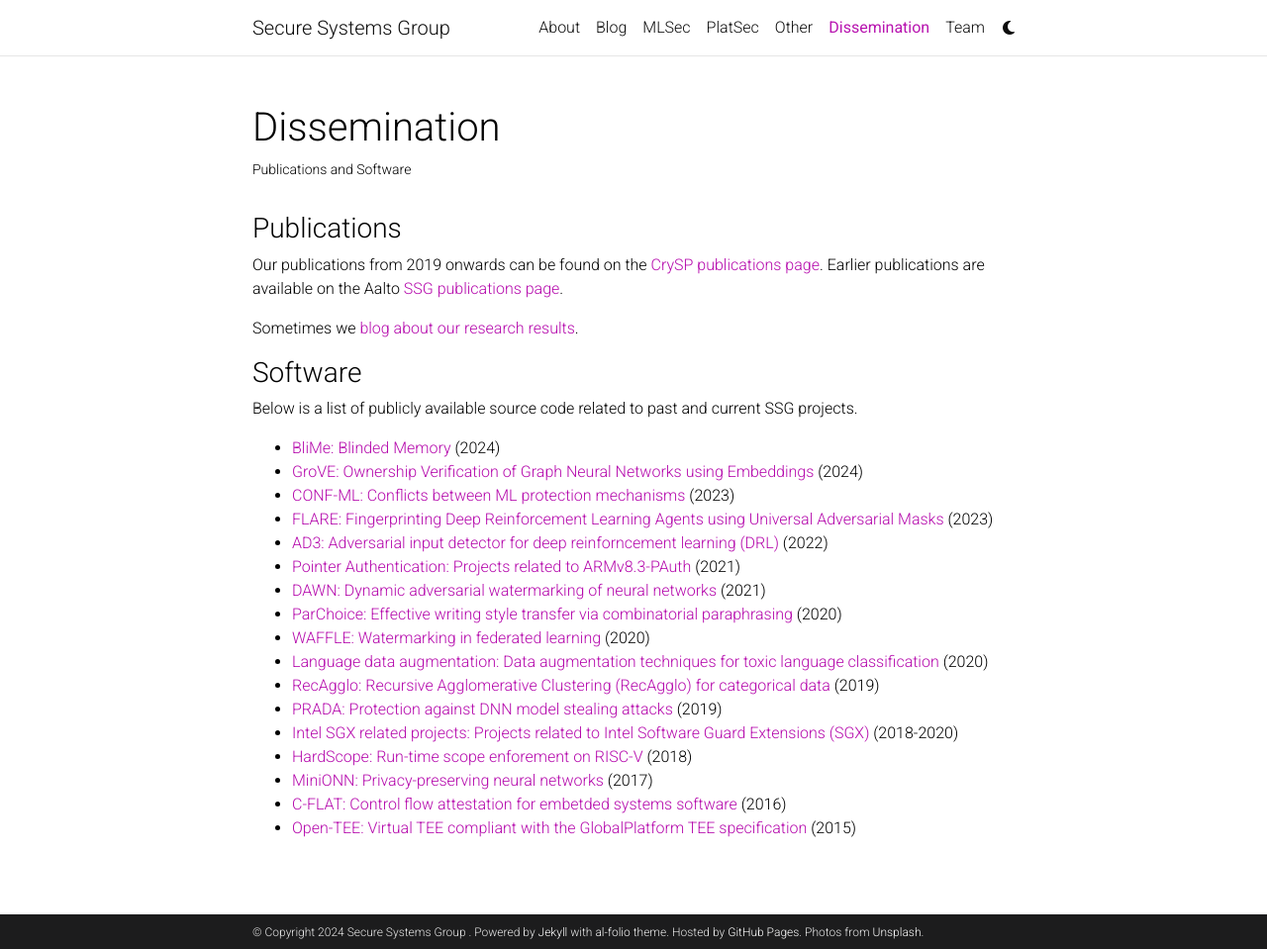
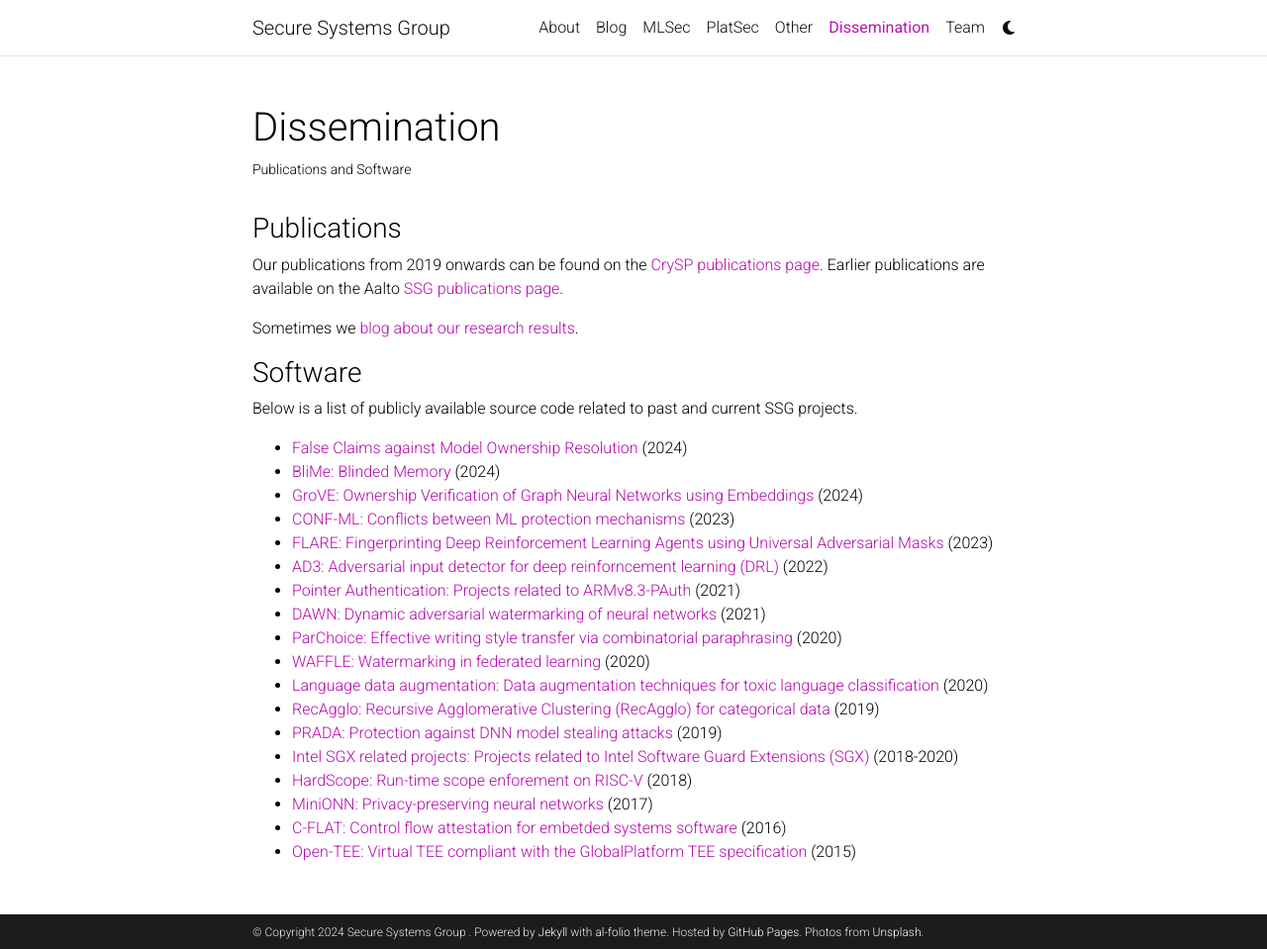
Before and after one commit to ssg-research/ssg-research.github.io, a Jekyll site: the page built from _pages/dissemination.md, in a window 1280 px wide and 959 px high. Shown: the whole window at 99% size. Built offline with Jekyll 4.4.1, drawn with Linux system fonts in a browser that asks for light colours; comment, search, counter and statistics services are not loaded; a style sheet for code colours, icons or effects is not loaded.

Commit message:
Update dissemination.md

```diff
--- a/_pages/dissemination.md
+++ b/_pages/dissemination.md
@@ -18,6 +18,7 @@ Sometimes we [blog about our research results](https://crysp.uwaterloo.ca/ssg/bl
 
 Below is a list of publicly available source code related to past and current SSG projects.
 
+- [False Claims against Model Ownership Resolution](https://github.com/ssg-research/Falseclaims) (2024)
 - [BliMe: Blinded Memory](https://github.com/ssg-research/BliMe) (2024)
 - [GroVE: Ownership Verification of Graph Neural Networks using Embeddings](https://github.com/ssg-research/GrOVe) (2024)
 - [CONF-ML: Conflicts between ML protection mechanisms](https://github.com/ssg-research/conflicts-in-ml-protection-mechanisms) (2023)
```
